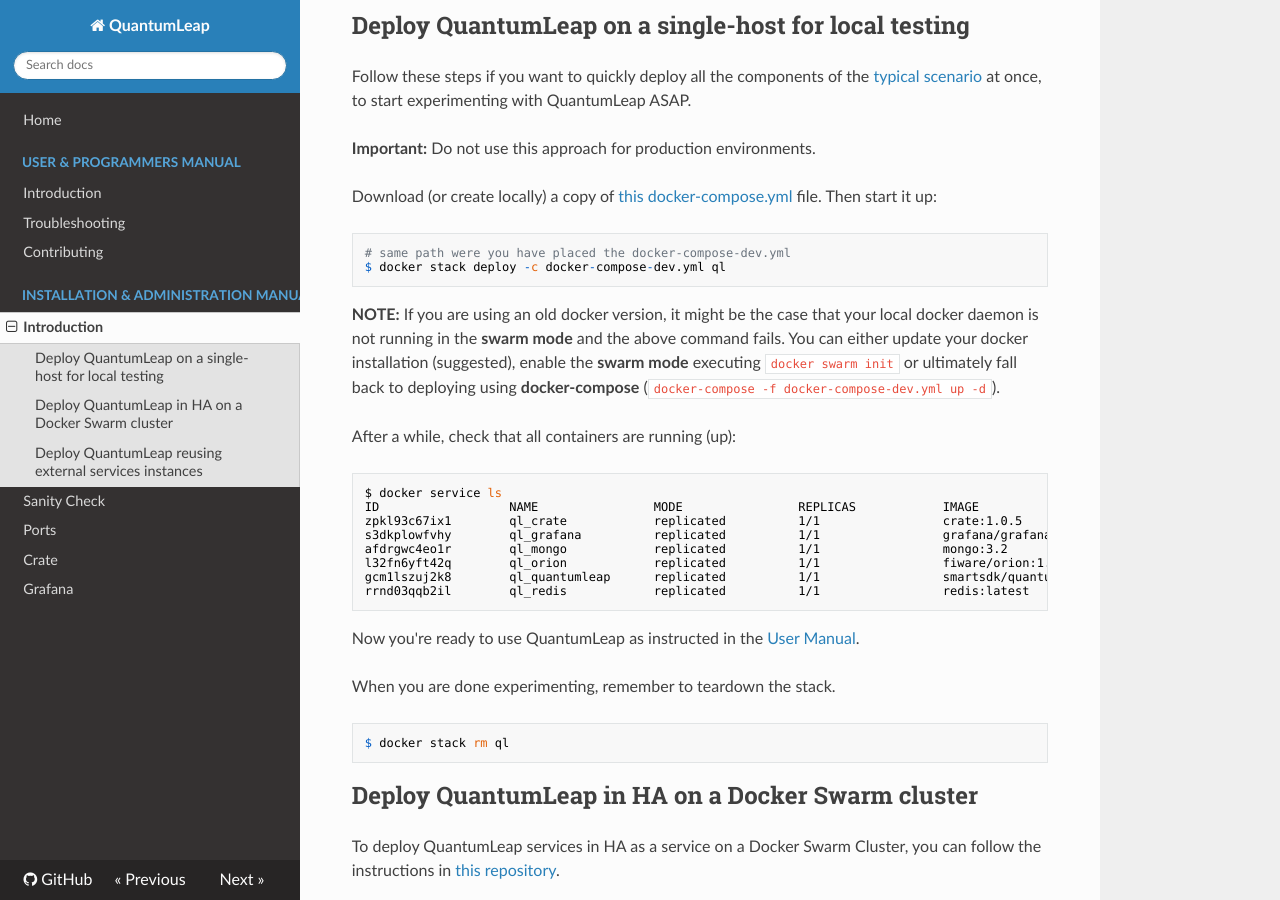
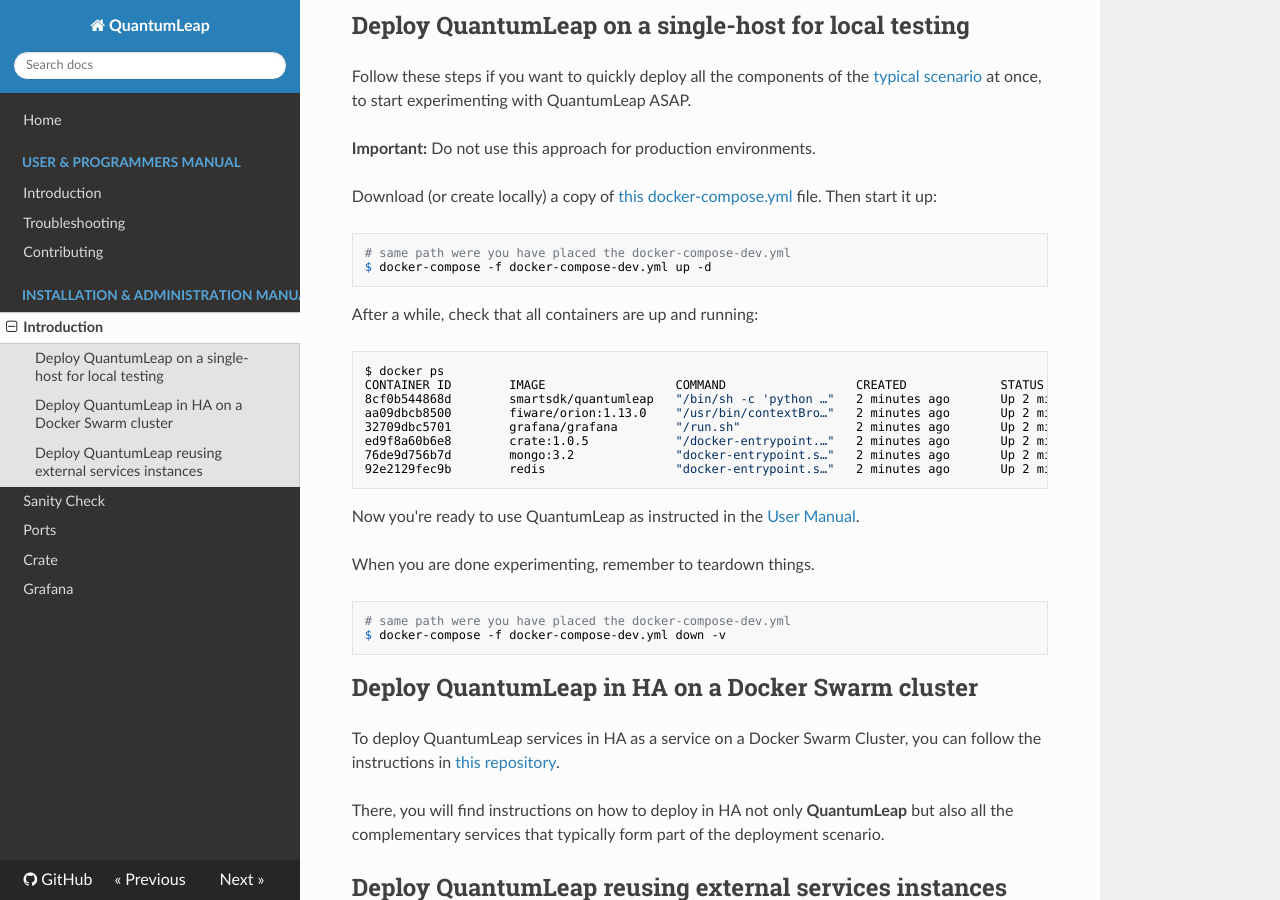
Before and after one commit to orchestracities/ngsi-timeseries-api, an MkDocs documentation site: the page built from doc/manuals/admin/index.md, in a window 1280 px wide and 900 px high, scrolled down 647 px. Built offline with MkDocs 1.6.1, drawn with Linux system fonts in a browser that asks for light colours; nearby versions of some CDN libraries; comment, search, counter and statistics services are not loaded; old or Windows-style settings are respelled for this version of MkDocs.

Commit message:
Code review fixes in docs

````diff
--- a/doc/manuals/admin/index.md
+++ b/doc/manuals/admin/index.md
@@ -38,35 +38,29 @@
 
 ```
 # same path were you have placed the docker-compose-dev.yml
-$ docker stack deploy -c docker-compose-dev.yml ql
+$ docker-compose -f docker-compose-dev.yml up -d
 ```
 
-**NOTE:** If you are using an old docker version, it might be the case that your
-local docker daemon is not running in the **swarm mode** and the above command
-fails. You can either update your docker installation (suggested), enable the
-**swarm mode** executing `docker swarm init` or ultimately fall back to
-deploying using **docker-compose**
-(`docker-compose -f docker-compose-dev.yml up -d`).
-
-After a while, check that all containers are running (up):
+After a while, check that all containers are up and running:
 
 ```
-$ docker service ls
-ID                  NAME                MODE                REPLICAS            IMAGE                         PORTS
-zpkl93c67ix1        ql_crate            replicated          1/1                 crate:1.0.5                   *:4200->4200/tcp, *:4300->4300/tcp
-s3dkplowfvhy        ql_grafana          replicated          1/1                 grafana/grafana:latest        *:3000->3000/tcp
-afdrgwc4eo1r        ql_mongo            replicated          1/1                 mongo:3.2                     *:27017->27017/tcp
-l32fn6yft42q        ql_orion            replicated          1/1                 fiware/orion:1.13.0           *:1026->1026/tcp
-gcm1lszuj2k8        ql_quantumleap      replicated          1/1                 smartsdk/quantumleap:latest   *:8668->8668/tcp
-rrnd03qqb2il        ql_redis            replicated          1/1                 redis:latest                  *:6379->6379/tcp
+$ docker ps
+CONTAINER ID        IMAGE                  COMMAND                  CREATED             STATUS                   PORTS                                                           NAMES
+8cf0b544868d        smartsdk/quantumleap   "/bin/sh -c 'python …"   2 minutes ago       Up 2 minutes             0.0.0.0:8668->8668/tcp                                          docker_quantumleap_1
+aa09dbcb8500        fiware/orion:1.13.0    "/usr/bin/contextBro…"   2 minutes ago       Up 2 minutes (healthy)   0.0.0.0:1026->1026/tcp                                          docker_orion_1
+32709dbc5701        grafana/grafana        "/run.sh"                2 minutes ago       Up 2 minutes             0.0.0.0:3000->3000/tcp                                          docker_grafana_1
+ed9f8a60b6e8        crate:1.0.5            "/docker-entrypoint.…"   2 minutes ago       Up 2 minutes             0.0.0.0:4200->4200/tcp, 0.0.0.0:4300->4300/tcp, 5432-5532/tcp   docker_crate_1
+76de9d756b7d        mongo:3.2              "docker-entrypoint.s…"   2 minutes ago       Up 2 minutes             0.0.0.0:27017->27017/tcp                                        docker_mongo_1
+92e2129fec9b        redis                  "docker-entrypoint.s…"   2 minutes ago       Up 2 minutes             0.0.0.0:6379->6379/tcp                                          docker_redis_1
 ```
 
 Now you're ready to use QuantumLeap as instructed in the [User Manual](../user/index.md).
 
-When you are done experimenting, remember to teardown the stack.
+When you are done experimenting, remember to teardown things.
 
 ```
-$ docker stack rm ql
+# same path were you have placed the docker-compose-dev.yml
+$ docker-compose -f docker-compose-dev.yml down -v
 ```
 
 ## Deploy QuantumLeap in HA on a Docker Swarm cluster
````
Also changed, not shown: doc/manuals/admin/grafana.md (+2 -2 lines), doc/manuals/user/troubleshooting.md (+24 -6 lines).
